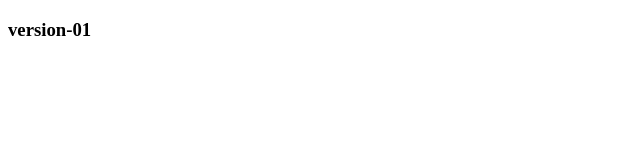
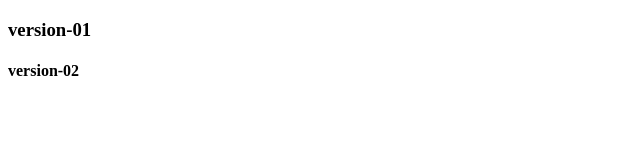
Before and after one commit to Dhana122003/version, a plain HTML site: page index.html in a window 1280 px wide. Shown: the full height of the page, 0-640 px from the left. Drawn offline with Linux system fonts and the light colour scheme.

Commit message:
version-2

```diff
--- a/index.html
+++ b/index.html
@@ -7,6 +7,6 @@
 </head>
 <body>
     <h3>version-01</h3>
-
+    <h4>version-02</h4>
 </body>
 </html>
```
